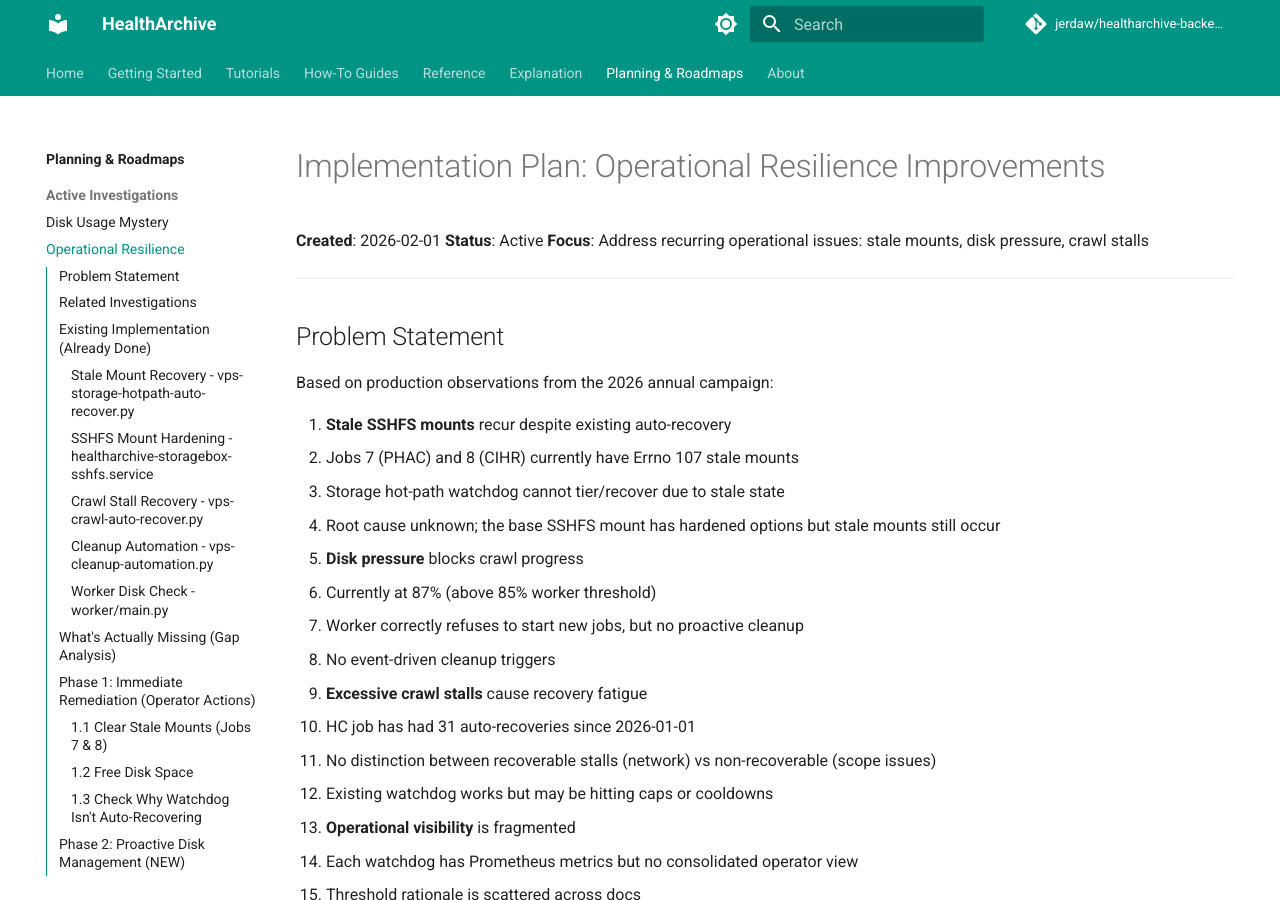
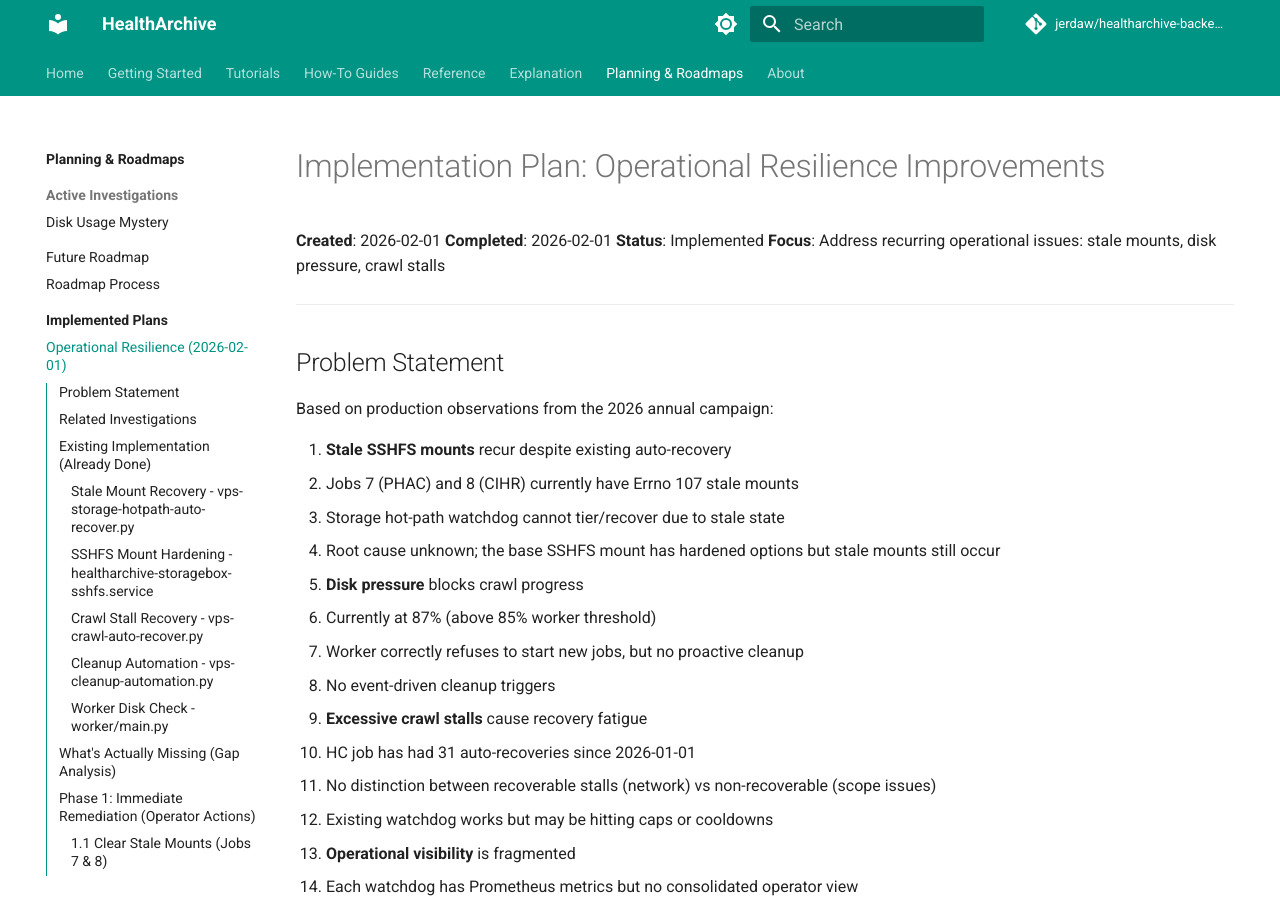
Before and after one commit to jerdaw/healtharchive-backend, an MkDocs documentation site: the page built from docs/roadmaps/implemented/2026-02-01-operational-resilience-improvements.md, in a window 1280 px wide and 900 px high. Built offline with MkDocs 1.6.1 and Material for MkDocs 9.7.7, drawn with Linux system fonts in a browser that asks for light colours; comment, search, counter and statistics services are not loaded.

Commit message:
docs: move operational resilience roadmap to implemented
Move completed roadmap from active to implemented section:
- Mark status as "Implemented" with completion date
- Update implemented/README.md listing
- Update mkdocs.yml navigation
- Fix cross-references between disk investigation and resilience docs

The operational resilience work is complete:
- Phases 1.1-1.3: Immediate remediation (done on VPS)
- Phase 2.1: Disk threshold cleanup (deployed)
- Phase 3.2: Diagnostic logging (deployed)
- Phase 4.1-4.2: CLI command and thresholds doc (done)

Disk investigation remains as active investigation (separate doc).

```diff
--- a/docs/roadmaps/2026-02-01-operational-resilience-improvements.md
+++ b/docs/roadmaps/implemented/2026-02-01-operational-resilience-improvements.md
@@ -1,7 +1,8 @@
 # Implementation Plan: Operational Resilience Improvements
 
 **Created**: 2026-02-01
-**Status**: Active
+**Completed**: 2026-02-01
+**Status**: Implemented
 **Focus**: Address recurring operational issues: stale mounts, disk pressure, crawl stalls
 
 ---
@@ -32,13 +33,13 @@ Based on production observations from the 2026 annual campaign:
 5. **Disk usage mystery** (discovered during investigation)
    - `du -x` shows 14GB actual data, `df` shows 62GB used
    - 48GB discrepancy unexplained after extensive investigation
-   - See: [Disk Usage Investigation](./2026-02-01-disk-usage-investigation.md)
+   - See: [Disk Usage Investigation](../2026-02-01-disk-usage-investigation.md)
 
 ---
 
 ## Related Investigations
 
-- **[Disk Usage Mystery](./2026-02-01-disk-usage-investigation.md)**: Detailed investigation of 48GB discrepancy between `du` and `df`. Includes temporary measures, what we've tried, and maintenance window plan for `fsck`.
+- **[Disk Usage Mystery](../2026-02-01-disk-usage-investigation.md)**: Detailed investigation of 48GB discrepancy between `du` and `df`. Includes temporary measures, what we've tried, and maintenance window plan for `fsck`.
 
 ---
 
@@ -81,7 +82,7 @@ Based on production observations from the 2026 annual campaign:
 | Stale mount root cause unknown | Recoveries happen but issue recurs | P1 | 🔍 **Investigating** - Diagnostic logging added |
 | No stall type classification | All stalls treated equally | P3 | Deferred |
 | Threshold rationale undocumented | Tuning requires archaeology | P2 | ✅ **Resolved** - Thresholds doc created |
-| 48GB disk usage mystery | Disk at 82-86% with only 14GB data | P1 | 🔍 **Investigating** - See [disk investigation](./2026-02-01-disk-usage-investigation.md) |
+| 48GB disk usage mystery | Disk at 82-86% with only 14GB data | P1 | 🔍 **Investigating** - See [disk investigation](../2026-02-01-disk-usage-investigation.md) |
 
 ---
 
@@ -408,14 +409,14 @@ RECOVERY_BUDGET = {
 | Phase | Item | Effort | Priority | Status |
 |-------|------|--------|----------|--------|
 | 1.1 | Clear stale mounts | 30 min | P0 | ✅ Done on VPS (2026-02-01) |
-| 1.2 | Free disk space | 30 min | P0 | ✅ Done on VPS (2026-02-01) - see [disk investigation](./2026-02-01-disk-usage-investigation.md) |
+| 1.2 | Free disk space | 30 min | P0 | ✅ Done on VPS (2026-02-01) - see [disk investigation](../2026-02-01-disk-usage-investigation.md) |
 | 1.3 | Investigate watchdog behavior | 1 hr | P0 | ✅ Reviewed (2026-02-01) - rate limits/caps functioning |
 | 2.1 | Disk threshold cleanup trigger | 2-3 hrs | P1 | ✅ Deployed on VPS (2026-02-01) |
 | 2.2 | Worker disk warning log | 30 min | P2 | ✅ Already implemented (verified at `worker/main.py:168-174`) |
-| 3.1 | Root cause investigation | Ongoing | P1 | Ongoing - see [disk investigation](./2026-02-01-disk-usage-investigation.md) |
+| 3.1 | Root cause investigation | Ongoing | P1 | Ongoing - see [disk investigation](../2026-02-01-disk-usage-investigation.md) |
 | 3.2 | Watchdog diagnostic logging | 1 hr | P2 | ✅ Deployed on VPS (2026-02-01) |
 | 4.1 | Watchdog status CLI | 2-3 hrs | P2 | ✅ Done (2026-02-01) - see known issues below |
-| 4.2 | Threshold documentation | 1 hr | P2 | ✅ Done - see [thresholds-and-tuning.md](../operations/thresholds-and-tuning.md) |
+| 4.2 | Threshold documentation | 1 hr | P2 | ✅ Done - see [thresholds-and-tuning.md](../../operations/thresholds-and-tuning.md) |
 | 5.1 | Stall classification | 4-6 hrs | P3 | Deferred |
 
 ---
@@ -489,4 +490,4 @@ chmod +x /tmp/watchdog-status.sh
 - SSHFS mount options are already hardened; root cause is likely elsewhere
 - All automation remains opt-in via sentinel files (safe-by-default)
 - ~~Watchdog status CLI would significantly improve operator experience~~ **Implemented with workaround**
-- See [Disk Usage Investigation](./2026-02-01-disk-usage-investigation.md) for 48GB mystery and temporary measures
+- See [Disk Usage Investigation](../2026-02-01-disk-usage-investigation.md) for 48GB mystery and temporary measures
--- a/mkdocs.yml
+++ b/mkdocs.yml
@@ -171,10 +171,11 @@ nav:
       - Active Work: roadmaps/README.md
       - Active Investigations:
           - Disk Usage Mystery: roadmaps/2026-02-01-disk-usage-investigation.md
-          - Operational Resilience: roadmaps/2026-02-01-operational-resilience-improvements.md
       - Future Roadmap: roadmaps/roadmap.md
       - Roadmap Process: roadmap-process.md
-      - Implemented Plans: roadmaps/implemented/README.md
+      - Implemented Plans:
+          - Overview: roadmaps/implemented/README.md
+          - Operational Resilience (2026-02-01): roadmaps/implemented/2026-02-01-operational-resilience-improvements.md
   - About:
       - Multi-Repo Setup: project.md
       - Contributing: CONTRIBUTING.md
```
Also changed, not shown: docs/roadmaps/2026-02-01-disk-usage-investigation.md (+1 -1 lines), docs/roadmaps/implemented/README.md (+1 -0 lines).
